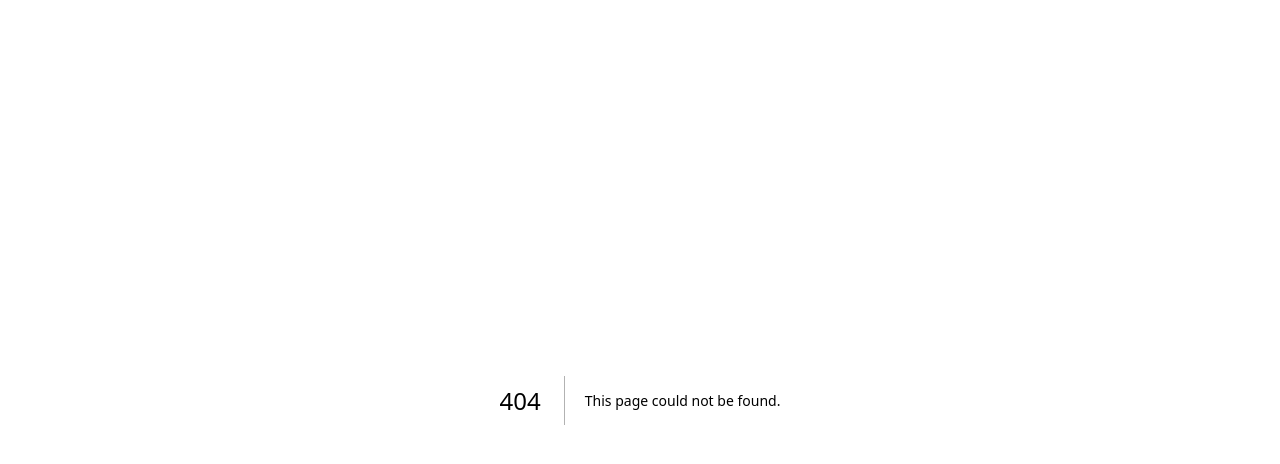
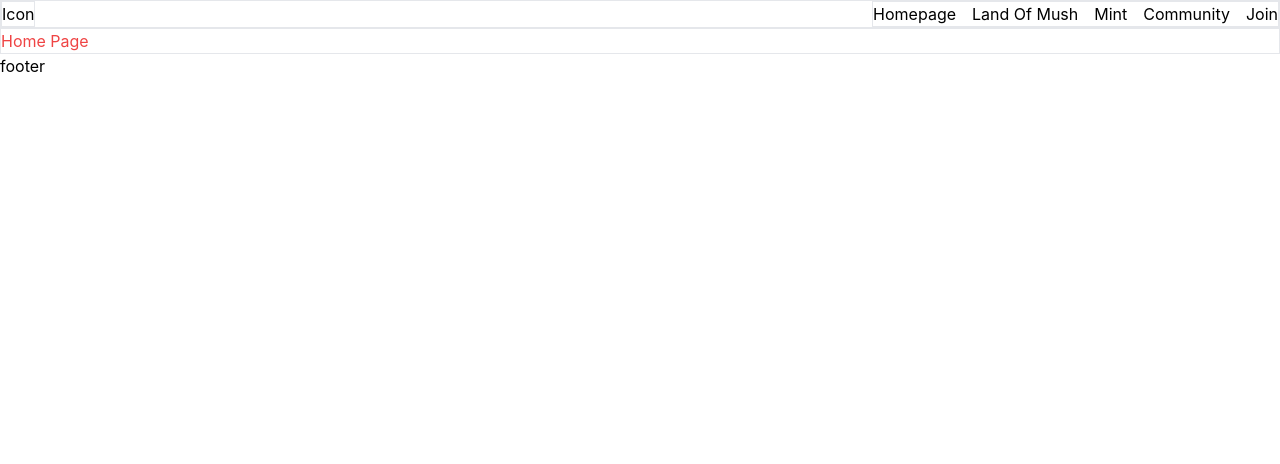
Before and after one commit to halilibrahimdemircan/lomonline, a Next.js app: page /home in a window 1280 px wide. Before the commit this address had no page. Shown: the top 464 px of the page. Built offline with nearby package versions, Linux system fonts and the light colour scheme; what @rainbow-me/rainbowkit, wagmi would draw is missing.

Commit message:
pages and routes

```diff
--- /dev/null
+++ b/components/footer.tsx
@@ -0,0 +1,9 @@
+import React from "react";
+
+type Props = {};
+
+const footer = (props: Props) => {
+  return <div>footer</div>;
+};
+
+export default footer;
--- /dev/null
+++ b/components/layout.tsx
@@ -0,0 +1,19 @@
+import React, { ReactNode } from "react";
+import Navbar from "./navbar";
+import Footer from "./footer";
+
+interface LayoutProps {
+  children: ReactNode;
+}
+
+const Layout: React.FC<LayoutProps> = ({ children }) => {
+  return (
+    <>
+      <Navbar />
+      <main>{children}</main>
+      <Footer />
+    </>
+  );
+};
+
+export default Layout;
--- /dev/null
+++ b/components/navbar.tsx
@@ -0,0 +1,32 @@
+import React from "react";
+import Link from "next/link";
+type Props = {};
+
+const navbar = (props: Props) => {
+  return (
+    <div className="border w-full flex justify-between">
+      <div className="border">Icon</div>
+      <div className="border">
+        <ul className="flex gap-4">
+          <li>
+            <Link href="/home">Homepage</Link>
+          </li>
+          <li>
+            <Link href="/landofmush">Land Of Mush</Link>
+          </li>
+          <li>
+            <Link href="/mint">Mint</Link>
+          </li>
+          <li>
+            <Link href="/community">Community</Link>
+          </li>
+          <li>
+            <Link href="/join">Join</Link>
+          </li>
+        </ul>
+      </div>
+    </div>
+  );
+};
+
+export default navbar;
--- a/pages/_app.tsx
+++ b/pages/_app.tsx
@@ -1,8 +1,8 @@
-import '../styles/globals.css';
-import '@rainbow-me/rainbowkit/styles.css';
-import { getDefaultWallets, RainbowKitProvider } from '@rainbow-me/rainbowkit';
-import type { AppProps } from 'next/app';
-import { configureChains, createConfig, WagmiConfig } from 'wagmi';
+import "../styles/globals.css";
+import "@rainbow-me/rainbowkit/styles.css";
+import { getDefaultWallets, RainbowKitProvider } from "@rainbow-me/rainbowkit";
+import type { AppProps } from "next/app";
+import { configureChains, createConfig, WagmiConfig } from "wagmi";
 import {
   arbitrum,
   goerli,
@@ -11,8 +11,9 @@ import {
   polygon,
   base,
   zora,
-} from 'wagmi/chains';
-import { publicProvider } from 'wagmi/providers/public';
+} from "wagmi/chains";
+import { publicProvider } from "wagmi/providers/public";
+import Layout from "../components/layout";
 
 const { chains, publicClient, webSocketPublicClient } = configureChains(
   [
@@ -22,14 +23,14 @@ const { chains, publicClient, webSocketPublicClient } = configureChains(
     arbitrum,
     base,
     zora,
-    ...(process.env.NEXT_PUBLIC_ENABLE_TESTNETS === 'true' ? [goerli] : []),
+    ...(process.env.NEXT_PUBLIC_ENABLE_TESTNETS === "true" ? [goerli] : []),
   ],
   [publicProvider()]
 );
 
 const { connectors } = getDefaultWallets({
-  appName: 'RainbowKit App',
-  projectId: 'YOUR_PROJECT_ID',
+  appName: "RainbowKit App",
+  projectId: "YOUR_PROJECT_ID",
   chains,
 });
 
@@ -44,7 +45,9 @@ function MyApp({ Component, pageProps }: AppProps) {
   return (
     <WagmiConfig config={wagmiConfig}>
       <RainbowKitProvider chains={chains}>
-        <Component {...pageProps} />
+        <Layout>
+          <Component {...pageProps} />
+        </Layout>
       </RainbowKitProvider>
     </WagmiConfig>
   );
--- /dev/null
+++ b/pages/community/index.tsx
@@ -0,0 +1,7 @@
+import type { NextPage } from "next";
+
+const Communitypage: NextPage = () => {
+  return <div className="border text-red-500">Community Page</div>;
+};
+
+export default Communitypage;
--- /dev/null
+++ b/pages/home/index.tsx
@@ -0,0 +1,7 @@
+import type { NextPage } from "next";
+
+const Homepage: NextPage = () => {
+  return <div className="border text-red-500">Home Page</div>;
+};
+
+export default Homepage;
--- /dev/null
+++ b/pages/join/index.tsx
@@ -0,0 +1,7 @@
+import type { NextPage } from "next";
+
+const Joinpage: NextPage = () => {
+  return <div className="border text-red-500">Join Page</div>;
+};
+
+export default Joinpage;
--- /dev/null
+++ b/pages/landofmush/index.tsx
@@ -0,0 +1,7 @@
+import type { NextPage } from "next";
+
+const Landofmushpage: NextPage = () => {
+  return <div className="border text-red-500">Land Of Mush Page</div>;
+};
+
+export default Landofmushpage;
--- /dev/null
+++ b/pages/mint/index.tsx
@@ -0,0 +1,7 @@
+import type { NextPage } from "next";
+
+const Mintpage: NextPage = () => {
+  return <div className="border text-red-500">Mint Page</div>;
+};
+
+export default Mintpage;
```
